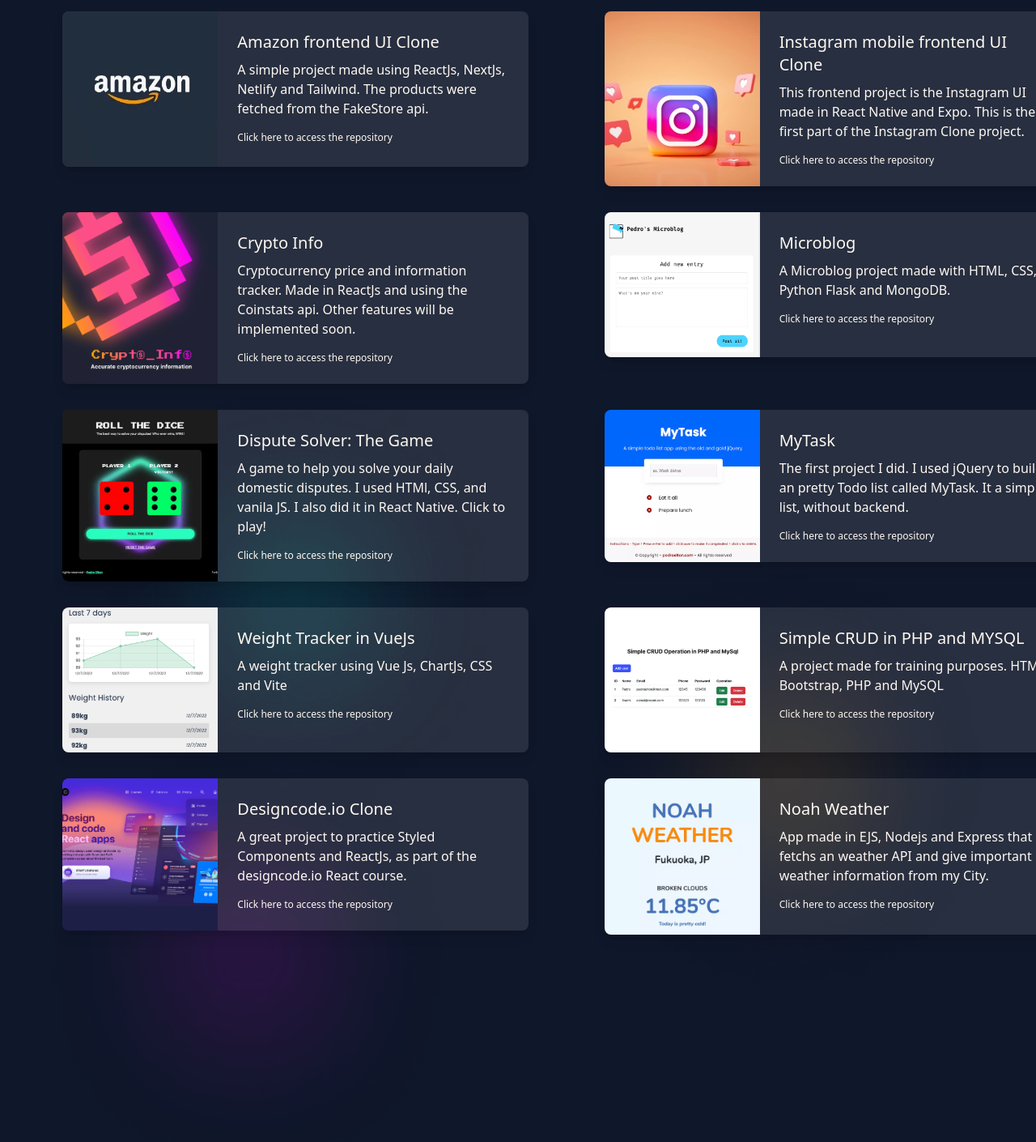
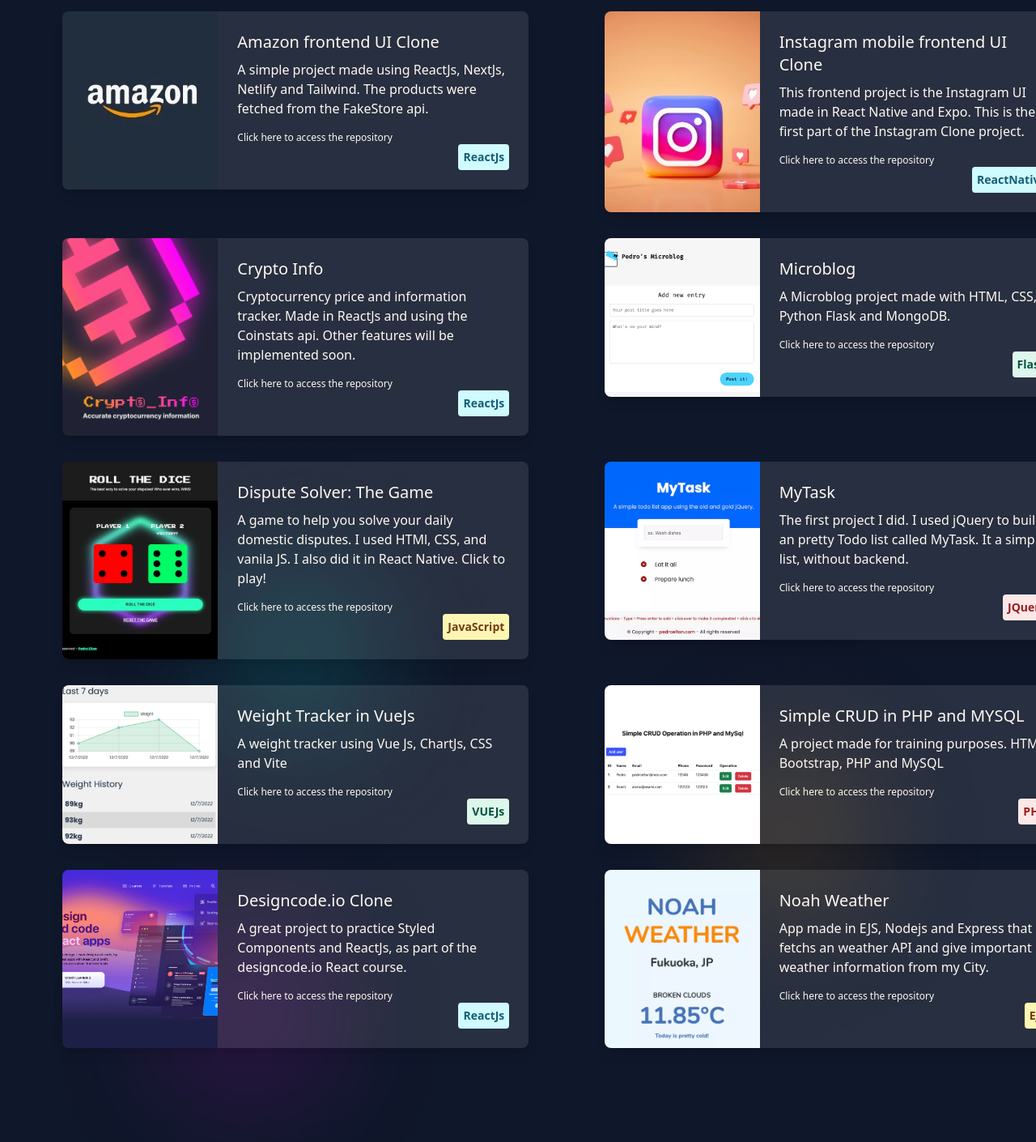
Before and after one commit to pedroelton/DevPortfolio, a Next.js app: page / in a window 1280 px wide. Shown: the part 2357-3767 px from the top of the page at 81% size. Built offline with nearby package versions, Linux system fonts and the light colour scheme.

Commit message:
restyled components and added tooltip

```diff
--- a/pages/components/CardProject.jsx
+++ b/pages/components/CardProject.jsx
@@ -1,7 +1,8 @@
 /* eslint-disable @next/next/no-img-element */
+import { Badge } from "flowbite-react";
 import React from "react";
 
-const CardProject = ({image, title, description, link, repo}) => {
+const CardProject = ({ image, title, description, link, repo, badgeContent, badgeColor }) => {
 	return (
 		<div>
 			<a href={link}>
@@ -22,6 +23,14 @@ const CardProject = ({image, title, description, link, repo}) => {
 									Click here to access the repository
 								</p>
 							</a>
+							<div className="flex justify-end">
+
+							<Badge
+								color={badgeColor}
+								size="sm">
+								{badgeContent}
+							</Badge>
+									</div>
 						</div>
 					</div>
 				</div>
--- a/pages/components/Portfolio.jsx
+++ b/pages/components/Portfolio.jsx
@@ -42,6 +42,9 @@ const Portfolio = () => {
 					description="A simple project made using ReactJs, NextJs, Netlify and Tailwind. The products were fetched from the FakeStore api."
 					link="https://amazon-clone-react-nextjs-frontend-project.vercel.app/"
 					repo="https://github.com/pedroelton/Amazon-Clone-React-Nextjs-Frontend-Project"
+					badgeContent="ReactJs"
+					badgeColor="info"
+
 					/>
 				<CardProject
 					image={instagramImage.src}
@@ -49,6 +52,8 @@ const Portfolio = () => {
 					description="This frontend project is the Instagram UI made in React Native and Expo. This is the first part of the Instagram Clone project."
 					link="https://github.com/pedroelton/Instagram-clone-React-Native"
 					repo="https://github.com/pedroelton/Instagram-clone-React-Native"
+					badgeContent="ReactNative"
+					badgeColor="info"
 					/>
 				<CardProject
 					image={cryptoImage.src}
@@ -56,6 +61,8 @@ const Portfolio = () => {
 					description="Cryptocurrency price and information tracker. Made in ReactJs and using the Coinstats api. Other features will be implemented soon."
 					link="https://thecryptoinfo.vercel.app/"
 					repo="https://github.com/pedroelton/CryptoInfo"
+					badgeContent="ReactJs"
+					badgeColor="info"
 					/>
 				<CardProject
 					image={microblogImage.src}
@@ -63,6 +70,8 @@ const Portfolio = () => {
 					description="A Microblog project made with HTML, CSS, Python Flask and MongoDB."
 					link="https://microblog-pedro.onrender.com/"
 					repo="https://github.com/pedroelton/microblog-pedro.git"
+					badgeContent="Flask"
+					badgeColor="success"
 					/>
 				<CardProject
 					image={diceImage.src}
@@ -70,6 +79,8 @@ const Portfolio = () => {
 					description="A game to help you solve your daily domestic disputes. I used HTMl, CSS, and vanila JS. I also did it in React Native. Click to play!"
 					link="https://dispute-solver.netlify.app/"
 					repo="https://github.com/pedroelton/Dispute-solver-dice-game"
+					badgeContent="JavaScript"
+					badgeColor="warning"
 					/>
 				<CardProject
 					image={taskImage.src}
@@ -77,6 +88,8 @@ const Portfolio = () => {
 					description="The first project I did. I used jQuery to build an pretty Todo list called MyTask. It a simple list, without backend."
 					link="https://ephemeral-chimera-ed1aea.netlify.app/"
 					repo="https://github.com/pedroelton/Simple-Todo-List-in-jQuery"
+					badgeContent="JQuery"
+					badgeColor="failure"
 					/>
 				<CardProject
 					image={weightTrackerImage.src}
@@ -84,6 +97,8 @@ const Portfolio = () => {
 					description="A weight tracker using Vue Js, ChartJs, CSS and Vite"
 					link="https://github.com/pedroelton/weight-tracker-vue"
 					repo="https://github.com/pedroelton/weight-tracker-vue.git"
+					badgeContent="VUEJs"
+					badgeColor="success"
 					/>
 				<CardProject
 					image={phpCrudImage.src}
@@ -91,6 +106,8 @@ const Portfolio = () => {
 					description="A project made for training purposes. HTML, Bootstrap, PHP and MySQL"
 					link="https://github.com/pedroelton/SIMPLE-CRUD-PHP-MYSQL"
 					repo="https://github.com/pedroelton/SIMPLE-CRUD-PHP-MYSQL.git"
+					badgeContent="PHP"
+					badgeColor="failure"
 					/>
 				<CardProject
 					image={designCodeImage.src}
@@ -98,6 +115,8 @@ const Portfolio = () => {
 					description="A great project to practice Styled Components and ReactJs, as part of the designcode.io React course."
 					link="https://designcode-frontend-clone.netlify.app/"
 					repo="https://github.com/pedroelton/designcode.io_clone.git"
+					badgeContent="ReactJs"
+					badgeColor="info"
 					/>
 				<CardProject
 					image={noahImage.src}
@@ -105,6 +124,8 @@ const Portfolio = () => {
 					description="App made in EJS, Nodejs and Express that fetchs an weather API and give important weather information from my City."
 					link="https://github.com/pedroelton/NoahWeather.git"
 					repo="https://github.com/pedroelton/NoahWeather.git"
+					badgeContent="EJS"
+					badgeColor="warning"
 					/>
 			</div>
 			<div className="flex justify-center align-middle lg:py-24 lg:w-[1400px] m-auto grid-cols-1 lg:grid-cols-2 lg:space-x-16 flex-wrap lg:flex-nowrap p-8 lg:p-0 space-y-12 lg:space-y-0">
```
Lines whose indentation alone changed are shown as unchanged.
